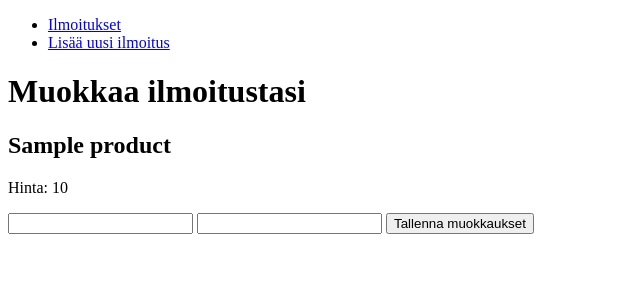
After one commit to anL1/2nd-hand-marketplace, a Flask app: page /products/1/ in a window 1280 px wide. The commit adds this page. Shown: the top 300 px of the page, without its empty margins (0-640 px from the left). Run offline with Flask 2, Linux system fonts and the light colour scheme; tables that the repository leaves empty hold one stand-in row (values such as "Sample post").

Commit message:
its now possible to edit ads

```diff
--- a/application/products/views.py
+++ b/application/products/views.py
@@ -18,3 +18,17 @@ def product_ad_create():
     db.session().commit()
 
     return redirect(url_for("products_index"))
+
+@app.route("/products/<product_id>/", methods=["GET"])
+def product_ad_page(product_id):
+    return render_template("products/product_ad.html", product = Product.query.get(product_id))
+
+@app.route("/products/<product_id>/", methods=["POST"])
+def product_ad_modify(product_id):
+    product = Product.query.get(product_id)
+    product.name = request.form.get("name")
+    product.price = request.form.get("price")
+
+    db.session().commit()
+
+    return redirect(url_for("products_index"))
--- /dev/null
+++ b/application/templates/products/product_ad.html
@@ -0,0 +1,13 @@
+{% extends "layout.html" %}
+
+{% block body %}
+<h1>Muokkaa ilmoitustasi</h1>
+<h2>{{ product.name }}</h2>
+<p>Hinta: {{product.price}}</p>
+
+<form method="post" action="{{url_for('product_ad_modify', product_id=product.id)}}" >
+  <input type="text" name="name" />
+  <input type="number" name="price" />
+  <input type="submit" value="Tallenna muokkaukset" />
+</form>
+{% endblock %}
--- a/application/templates/products/products_index.html
+++ b/application/templates/products/products_index.html
@@ -13,6 +13,7 @@
   <tr>
     <td>{{item.name}}</td>
     <td>{{item.price}} €</td>
+    <td><a href="{{url_for('product_ad_page', product_id=item.id) }}">Muokkaa ilmoitusta</a></td>
   </tr>
 {% endfor %}
 </table>
```
